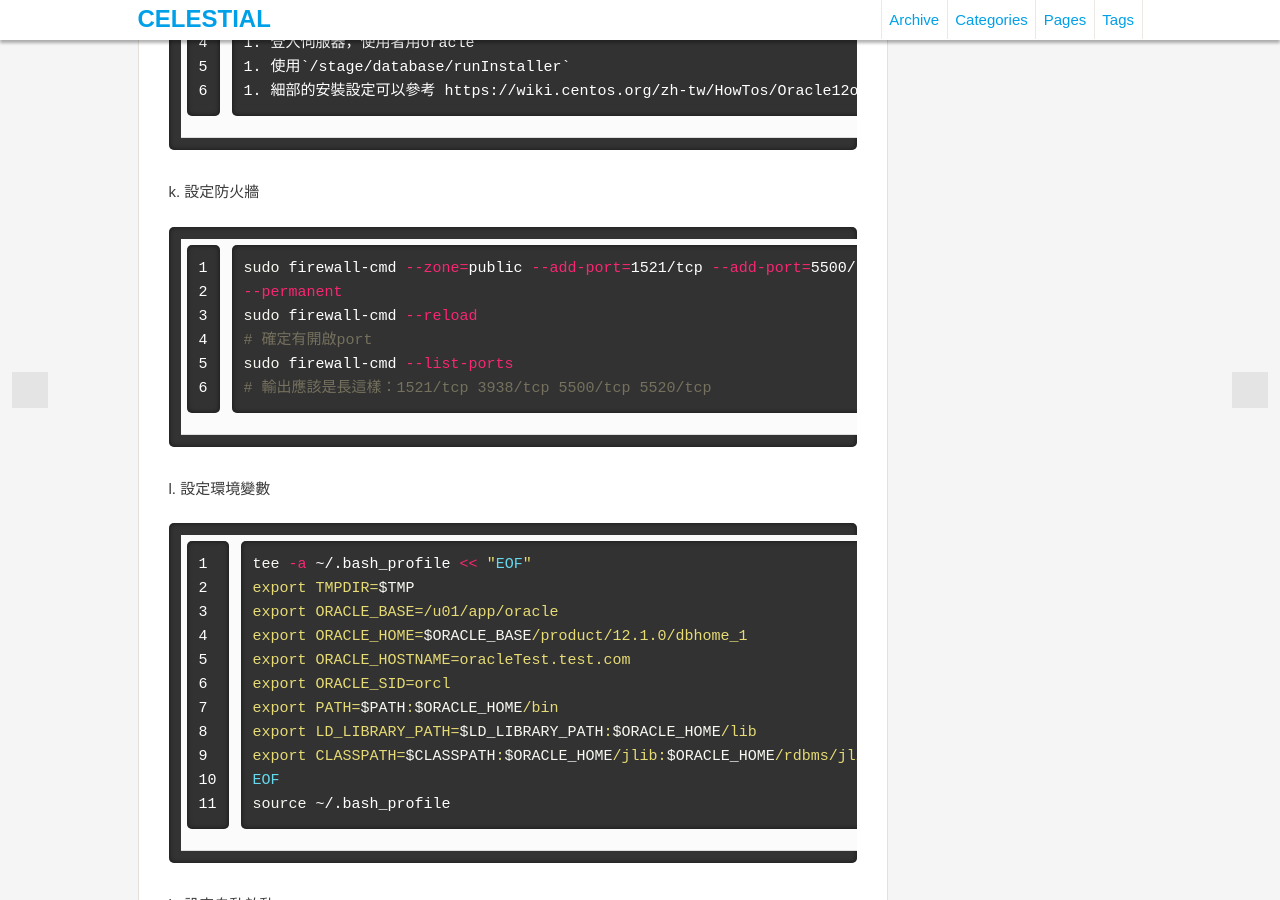
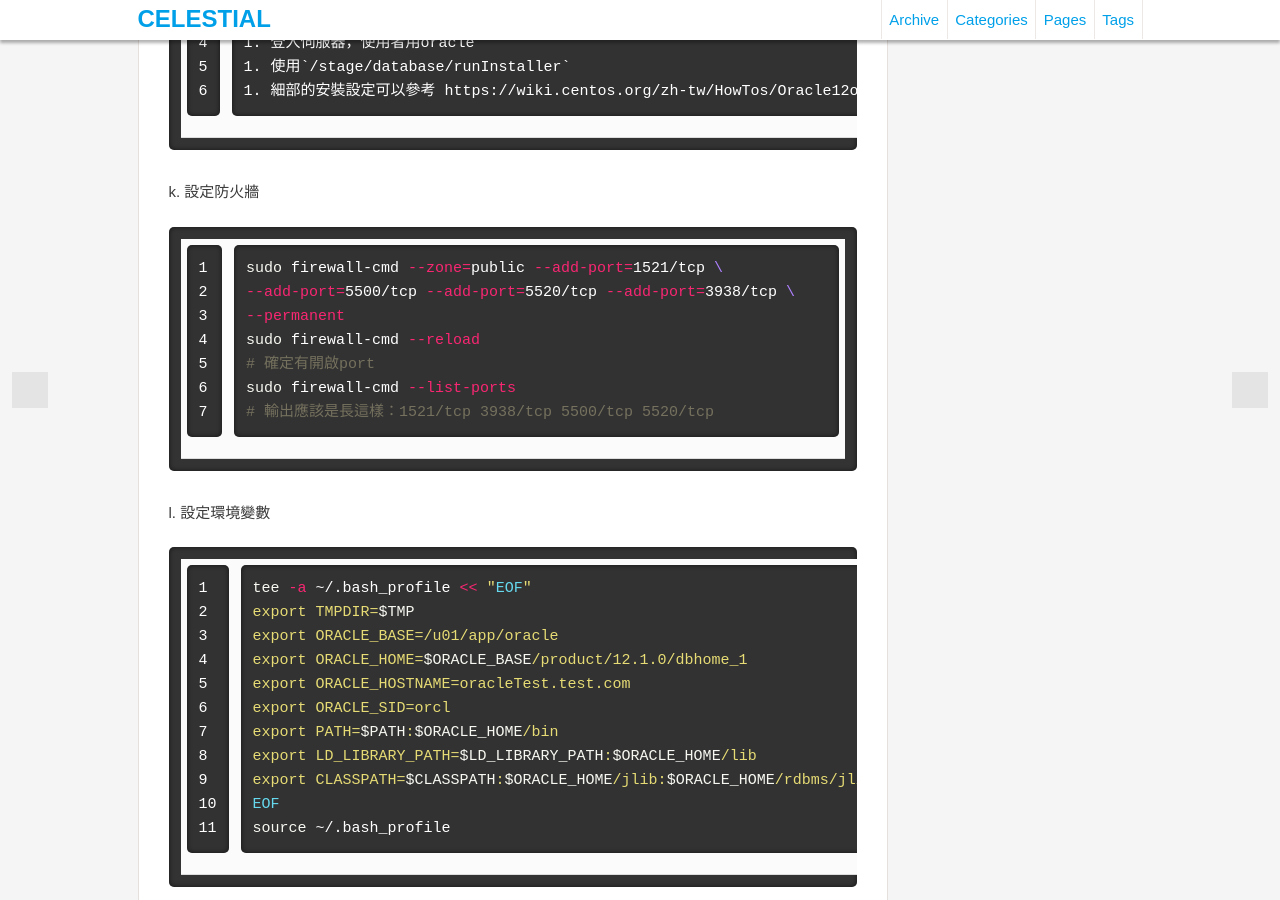
Before and after one commit to chengyucatch/chingchuan-chen.github.com, a Jekyll site: the page built from _posts/2016-07-24-deployment-of-oracle-database.md, in a window 1280 px wide and 900 px high, scrolled down 4384 px. Built offline with Jekyll 4.4.1, drawn with Linux system fonts in a browser that asks for light colours; comment, search, counter and statistics services are not loaded; grey boxes are pictures that could not be loaded.

Commit message:
modified

````diff
--- a/_posts/2016-07-24-deployment-of-oracle-database.md
+++ b/_posts/2016-07-24-deployment-of-oracle-database.md
@@ -158,7 +158,8 @@ j. 利用Xming安裝 (putty in windows，如果其他系統要再用別的方式
 k. 設定防火牆
 
 ``` bash
-sudo firewall-cmd --zone=public --add-port=1521/tcp --add-port=5500/tcp --add-port=5520/tcp --add-port=3938/tcp \
+sudo firewall-cmd --zone=public --add-port=1521/tcp \
+--add-port=5500/tcp --add-port=5520/tcp --add-port=3938/tcp \
 --permanent
 sudo firewall-cmd --reload
 # 確定有開啟port
````
